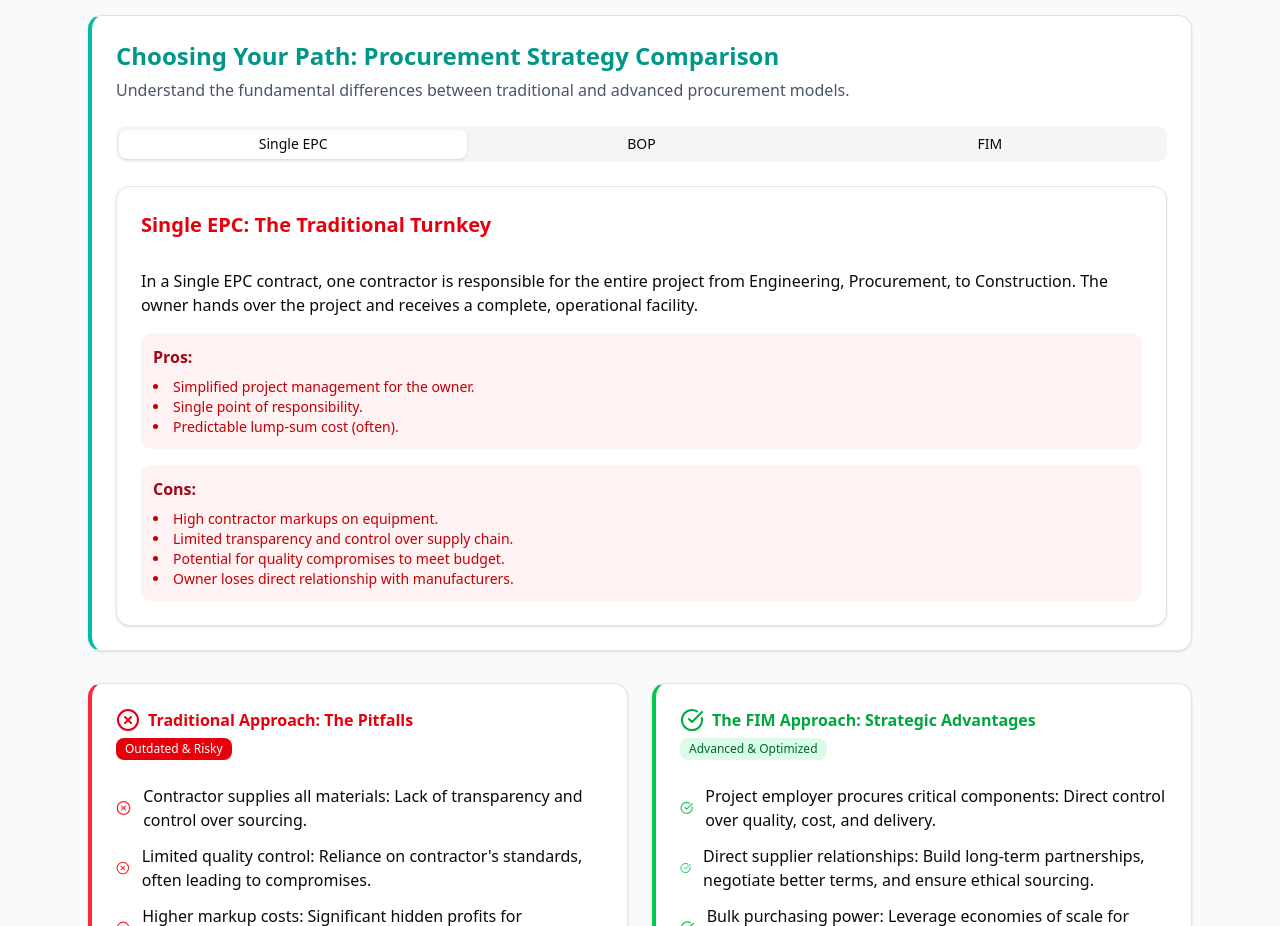
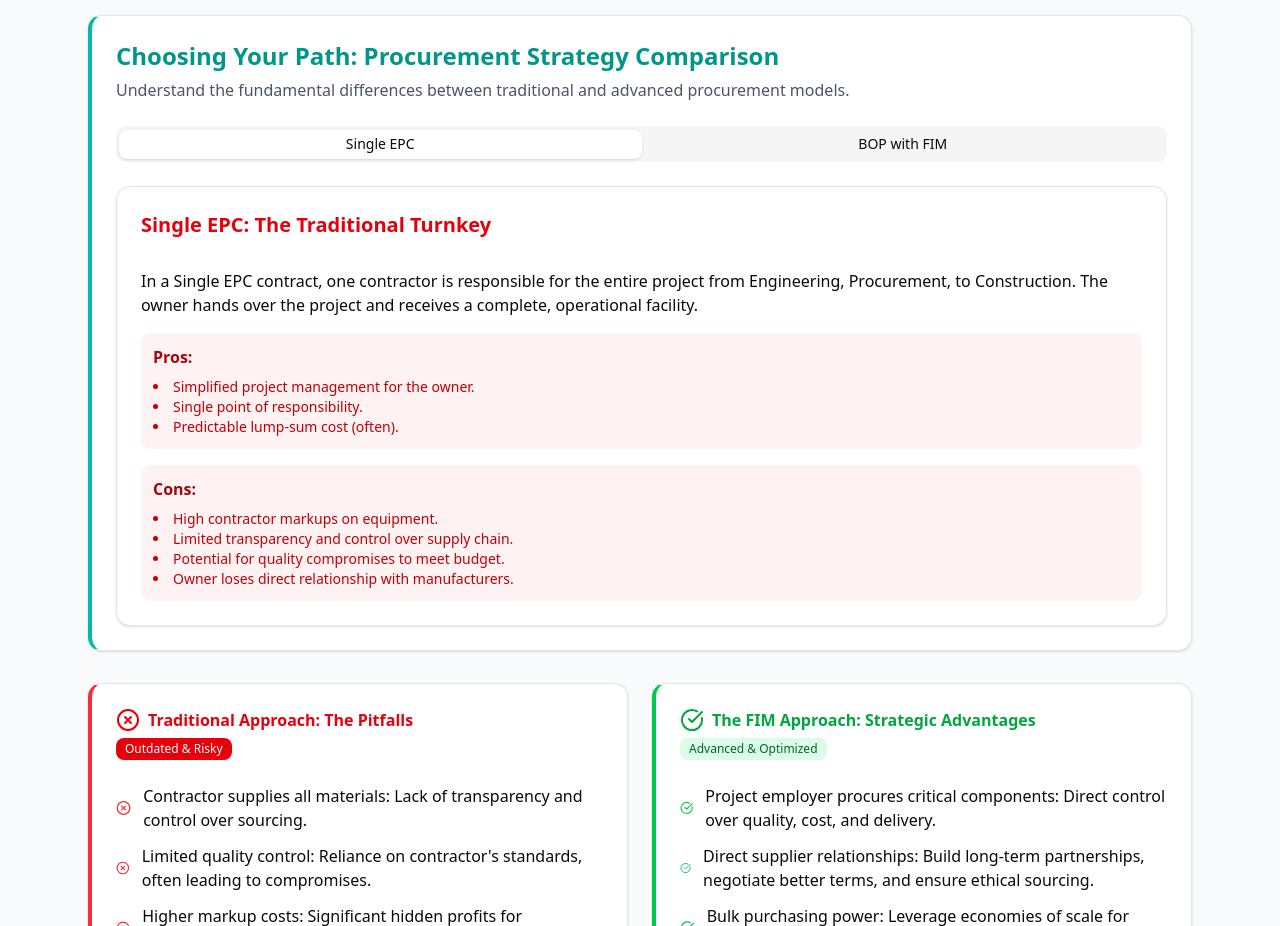
Before and after one commit to Vietduc88x/techmadeeasy-website, a React (Vite) app: page /fim-revolution in a window 1280 px wide. Shown: the part 2160-3086 px from the top of the page. Built offline with nearby package versions, Linux system fonts and the light colour scheme.

Commit message:
Simplify procurement strategy comparison to Single EPC and BOP with FIM.

```diff
--- a/src/components/FIMRevolutionArticle.jsx
+++ b/src/components/FIMRevolutionArticle.jsx
@@ -226,10 +226,9 @@ const FIMRevolutionArticle = () => {
         </CardHeader>
         <CardContent>
           <Tabs defaultValue="single-epc" className="w-full">
-            <TabsList className="grid w-full grid-cols-3">
+            <TabsList className="grid w-full grid-cols-2">
               <TabsTrigger value="single-epc">Single EPC</TabsTrigger>
-              <TabsTrigger value="bop">BOP</TabsTrigger>
-              <TabsTrigger value="fim">FIM</TabsTrigger>
+              <TabsTrigger value="fim">BOP with FIM</TabsTrigger>
             </TabsList>
             <TabsContent value="single-epc" className="mt-4">
               <Card>
@@ -258,39 +257,13 @@ const FIMRevolutionArticle = () => {
                 </CardContent>
               </Card>
             </TabsContent>
-            <TabsContent value="bop" className="mt-4">
-              <Card>
-                <CardHeader>
-                  <CardTitle className="text-xl text-orange-600">BOP: Owner Procures Main Equipment</CardTitle>
-                </CardHeader>
-                <CardContent className="space-y-4">
-                  <p>In a BOP (Balance of Plant) contract, the owner typically procures the main, high-value equipment (like turbines or solar panels) directly, while the contractor is responsible for the remaining infrastructure and construction (the "balance of plant").</p>
-                  <div className="bg-orange-50 p-3 rounded-lg">
-                    <h5 className="font-semibold text-orange-800 mb-2">Pros:</h5>
-                    <ul className="list-disc list-inside text-orange-700 text-sm">
-                      <li>Owner gains some control over critical equipment.</li>
-                      <li>Potential for reduced equipment costs compared to Single EPC.</li>
-                      <li>Still leverages contractor for overall construction.</li>
-                    </ul>
-                  </div>
-                  <div className="bg-orange-50 p-3 rounded-lg">
-                    <h5 className="font-semibold text-orange-800 mb-2">Cons:</h5>
-                    <ul className="list-disc list-inside text-orange-700 text-sm">
-                      <li>Increased coordination complexity for the owner.</li>
-                      <li>Risk of interface issues between owner-supplied and contractor-supplied components.</li>
-                      <li>Logistics and warranty management for main equipment falls on the owner.</li>
-                    </ul>
-                  </div>
-                </CardContent>
-              </Card>
-            </TabsContent>
             <TabsContent value="fim" className="mt-4">
               <Card>
                 <CardHeader>
-                  <CardTitle className="text-xl text-green-600">FIM: The Optimized Approach</CardTitle>
+                  <CardTitle className="text-xl text-green-600">BOP with FIM: The Optimized Approach</CardTitle>
                 </CardHeader>
                 <CardContent className="space-y-4">
-                  <p>FIM (Free-Issue Material) is an advanced form of the BOP model, specifically emphasizing the strategic direct procurement of critical, high-value components by the owner. The owner not only procures but also manages the logistics and quality assurance of these materials, issuing them "free" to the contractor for installation.</p>
+                  <p>BOP with FIM (Free-Issue Material) is an advanced form of the BOP model, specifically emphasizing the strategic direct procurement of critical, high-value components by the owner. The owner not only procures but also manages the logistics and quality assurance of these materials, issuing them "free" to the contractor for installation.</p>
                   <div className="bg-green-50 p-3 rounded-lg">
                     <h5 className="font-semibold text-green-800 mb-2">Pros:</h5>
                     <ul className="list-disc list-inside text-green-700 text-sm">
```
